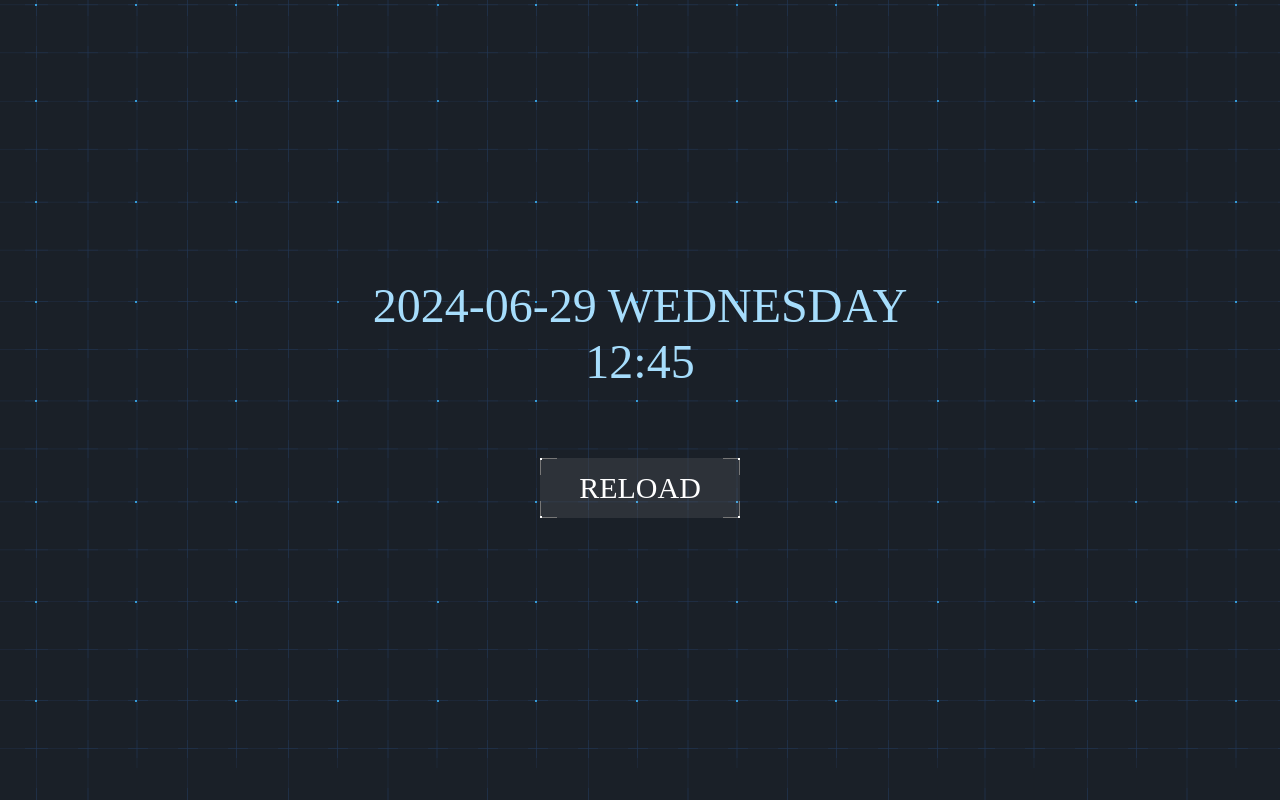
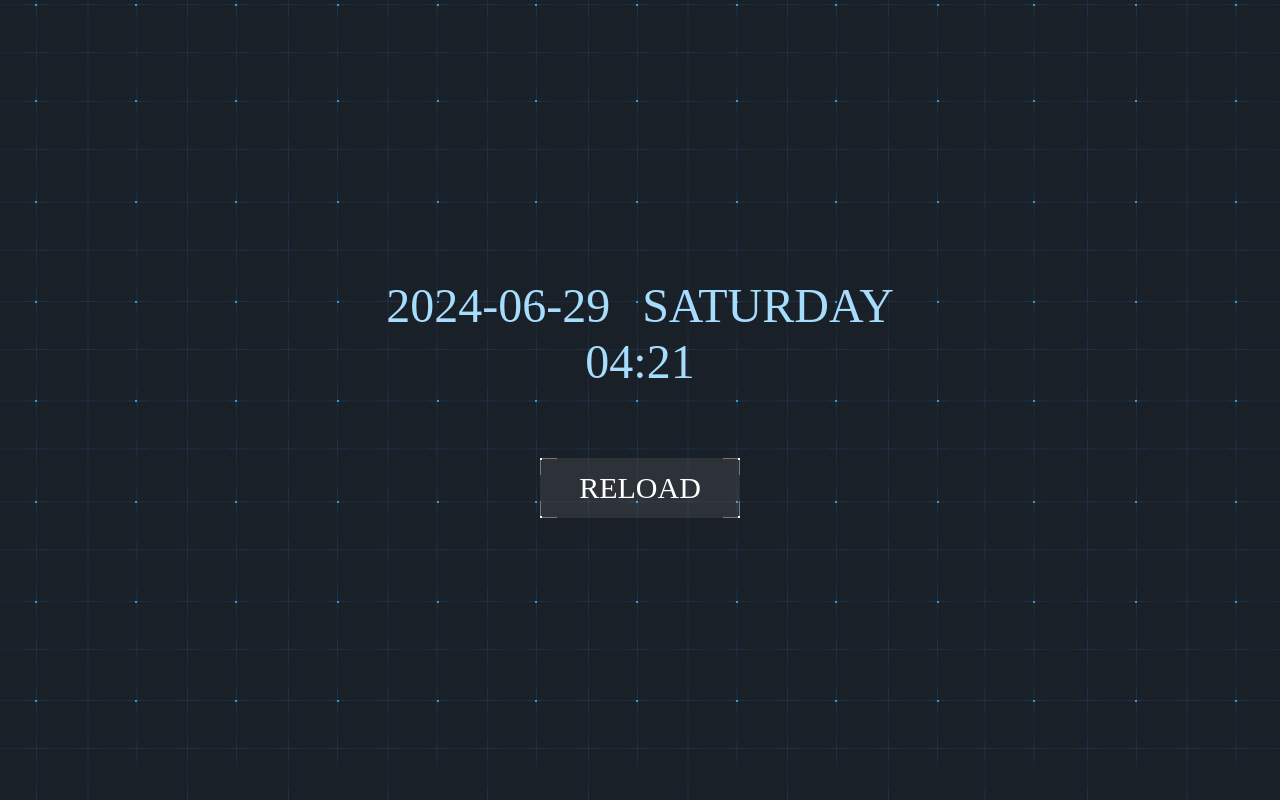
Before and after one commit to FNYukii/CyberWeather, a React (Create React App) app: page / in a window 1280 px wide. Built offline with nearby package versions, Linux system fonts and the light colour scheme.

Commit message:
feat: ShuffledTextとしてコンポーネント化

```diff
--- /dev/null
+++ b/src/views/components/ShuffledText.tsx
@@ -0,0 +1,50 @@
+import { useEffect, useState } from "react"
+import StringService from "../../utils/StringService"
+
+
+
+interface Props {
+	text: string
+	className?: string
+}
+
+
+
+function ShuffledText(props: Props) {
+
+
+
+	const lastText = props.text
+	const [text, setText] = useState<string>("")
+
+
+
+	function sleep(time: number = 40) {
+		return new Promise((r) => setTimeout(r, time))
+	}
+
+
+
+	useEffect(() => {
+		(async () => {
+
+			for (let i = 0; i < 30; i++) {
+
+				setText(StringService.randomNumeric(lastText.length))
+				await sleep()
+			}
+
+			setText(lastText)
+
+		})()
+	}, [])
+
+
+
+	return (
+
+		<p className={props.className}>{text}</p>
+	)
+}
+
+export default ShuffledText
--- a/src/views/screens/TopScreen.tsx
+++ b/src/views/screens/TopScreen.tsx
@@ -1,6 +1,5 @@
 import dayjs from "dayjs"
-import { useEffect, useState } from "react"
-import StringService from "../../utils/StringService"
+import ShuffledText from "../components/ShuffledText"
 
 
 
@@ -8,28 +7,9 @@ function TopScreen() {
 
 
 
-	const [dayText, setDayText] = useState<string>("090909")
-
-
-	function sleep(time: number = 40) {
-		return new Promise((r) => setTimeout(r, time))
-	}
-
-
-
-	useEffect(() => {
-		(async () => {
-
-			for (let i = 0; i < 30; i++) {
-
-				setDayText(StringService.randomNumeric())
-				await sleep()
-			}
-
-			setDayText(dayjs().format("YYYY-MM-DD"))
-
-		})()
-	}, [])
+	const day = dayjs().format("YYYY-MM-DD")
+	const dayOfWeek = dayjs().format("dddd")
+	const time = dayjs().format("HH:mm")
 
 
 
@@ -39,8 +19,13 @@ function TopScreen() {
 
 			<div className="flex flex-col items-center   gap-2">
 
-				<p className="text-5xl">{dayText} WEDNESDAY</p>
-				<p className="text-5xl">12:45</p>
+				<div className="flex gap-8">
+					<ShuffledText text={day} className="text-5xl" />
+					<ShuffledText text={dayOfWeek} className="text-5xl uppercase" />
+				</div>
+
+
+				<ShuffledText text={time} className="text-5xl" />
 
 				<button className="mt-16 bg-clickable w-[200px] h-[60px]   text-3xl text-white   hover:brightness-125 transition">RELOAD</button>
 			</div>
```
